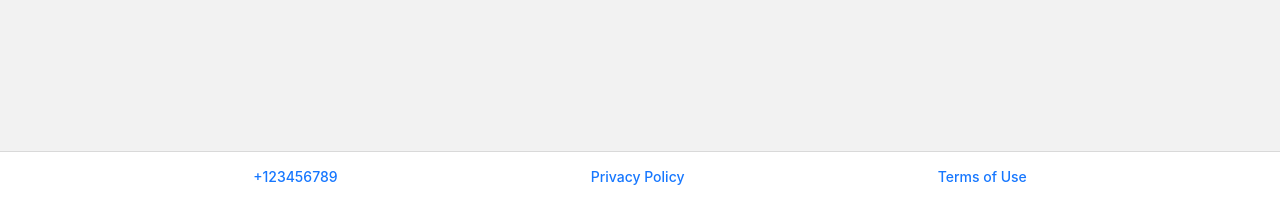
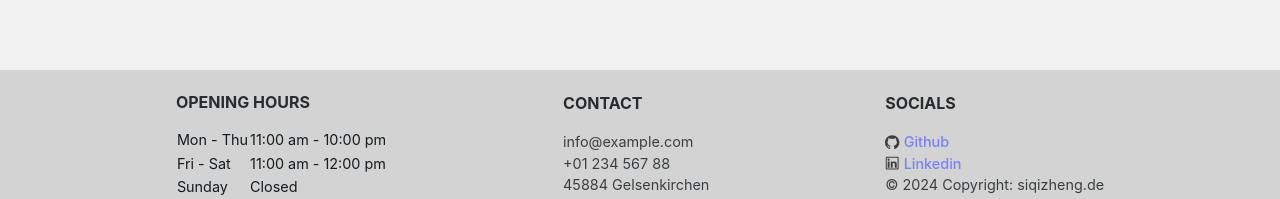
Before and after one commit to SiqiZheng94/Project-RestaurantManagementSystem, a React (Vite) app in the folder frontend/: page /orders in a window 1280 px wide. Shown: the part 598-797 px from the top of the page. Built offline with nearby package versions, Linux system fonts and the light colour scheme; no server answers; the HTML template or start-up script is replaced by a standard one.

Commit message:
design AppFooter

```diff
--- a/frontend/package.json
+++ b/frontend/package.json
@@ -10,6 +10,7 @@
     "preview": "vite preview"
   },
   "dependencies": {
+    "@ant-design/icons": "^5.2.6",
     "@types/date-fns": "^2.6.0",
     "antd": "^5.13.0",
     "axios": "^1.6.2",
--- a/frontend/src/App.css
+++ b/frontend/src/App.css
@@ -13,13 +13,39 @@
   border-bottom: 1px solid rgba(0, 0, 0, 0.15);
 }
 .AppFooter{
-  height: 50px;
   display: flex;
   justify-content: space-evenly;
   align-items: center;
-  border-top: 1px solid rgba(0, 0, 0, 0.15);
+  /*border-top: 1px solid rgba(0, 0, 0, 0.15);*/
+  padding: 20px 0 5px 0;
+  background-color: #D3D3D3;
+}
+.footer-section{
+  & p{
+    opacity: .8;
+    margin: 0;
+    font-size: .9em;
+    color: #161A1D;
+  }
+  .title{
+    opacity: .9;
+    font-size: 1em;
+    font-weight: bold;
+    margin-bottom: 1em;
+  }
+}
+.footer-section.f1 table {
+  margin: -2px 0;
+  border-collapse: separate;
+  border-spacing: 0;
+  & td {
+    font-size: .9em;
+    color: #161A1D;
+  }
 
 }
+
+
 .SideMenuAndPageContent{
   display: flex;
   flex: 1;
--- a/frontend/src/components/AppFooter.tsx
+++ b/frontend/src/components/AppFooter.tsx
@@ -1,15 +1,50 @@
 import { Typography } from "antd";
+import React from "react";
+import {GithubOutlined, LinkedinOutlined} from "@ant-design/icons";
 
 function AppFooter() {
     return (
         <div className="AppFooter">
-            <Typography.Link href="tel:+123456789">+123456789</Typography.Link>
-            <Typography.Link href="https://www.google.com" target={"_blank"}>
-                Privacy Policy
-            </Typography.Link>
-            <Typography.Link href="https://www.google.com" target={"_blank"}>
-                Terms of Use
-            </Typography.Link>
+            <div className="footer-section f1">
+                <p className="title">OPENING HOURS</p>
+                <table>
+                    <tbody>
+                    <tr>
+                        <td>Mon - Thu</td>
+                        <td>11:00 am - 10:00 pm</td>
+                    </tr>
+                    <tr>
+                        <td>Fri - Sat</td>
+                        <td>11:00 am - 12:00 pm</td>
+                    </tr>
+                    <tr>
+                        <td>Sunday</td>
+                        <td>Closed</td>
+                    </tr>
+                    </tbody>
+                </table>
+            </div>
+
+            <div className="footer-section f2">
+                <p className="title">CONTACT</p>
+                <p>info@example.com</p>
+                <p>+01 234 567 88</p>
+                <p>45884 Gelsenkirchen</p>
+            </div>
+            <div className="footer-section f3">
+                <p className="title">SOCIALS</p>
+                <p>
+                    <GithubOutlined />
+                    <span> </span>
+                    <a href={"https://github.com/SiqiZheng94/siqizheng-OrderingSystem"}>Github</a>
+                </p>
+                <p>
+                    <LinkedinOutlined />
+                    <span> </span>
+                    <a href={"https://www.linkedin.com/in/zhengsiqi/"}>Linkedin</a>
+                </p>
+                <p>&copy; 2024 Copyright: siqizheng.de </p>
+            </div>
         </div>
     );
 }
```
Also changed, not shown: 1 other file (tests, documents, lock files or other folders).
